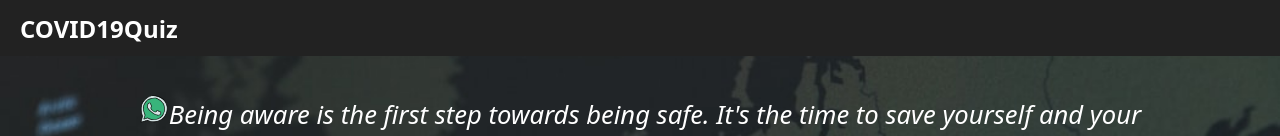
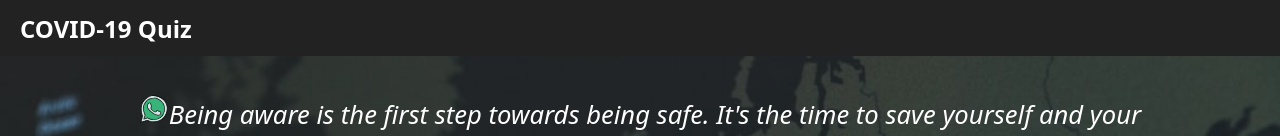
Before and after one commit to iAchyut/COVID-19, a React (Create React App) app: page / in a window 1280 px wide. Shown: the top 136 px of the page. Built offline with nearby package versions, Linux system fonts and the light colour scheme.

Commit message:
description added

```diff
--- a/public/index.html
+++ b/public/index.html
@@ -7,7 +7,7 @@
     <meta name="theme-color" content="#000000" />
     <meta
       name="description"
-      content="Web site created using create-react-app"
+      content="Test your knowledge about Coronavirus and save yourself & your loved ones."
     />
     <link rel="apple-touch-icon" href="%PUBLIC_URL%/covid3.jpg" />
     <!-- Global site tag (gtag.js) - Google Analytics -->
--- a/src/ui_components/toolbar/toolbar.jsx
+++ b/src/ui_components/toolbar/toolbar.jsx
@@ -20,7 +20,7 @@ export default class Toolbar extends Component {
     const { toggleMenu } = this.props;
     return (
       <header className={Styles.Toolbar}>
-         <span className={Styles.website}>COVID19Quiz</span>
+         <span className={Styles.website}>COVID-19 Quiz</span>
         {/* <div className={Styles1.DrawerToggle} onClick={toggleMenu}>
           <div />
           <div />
```
